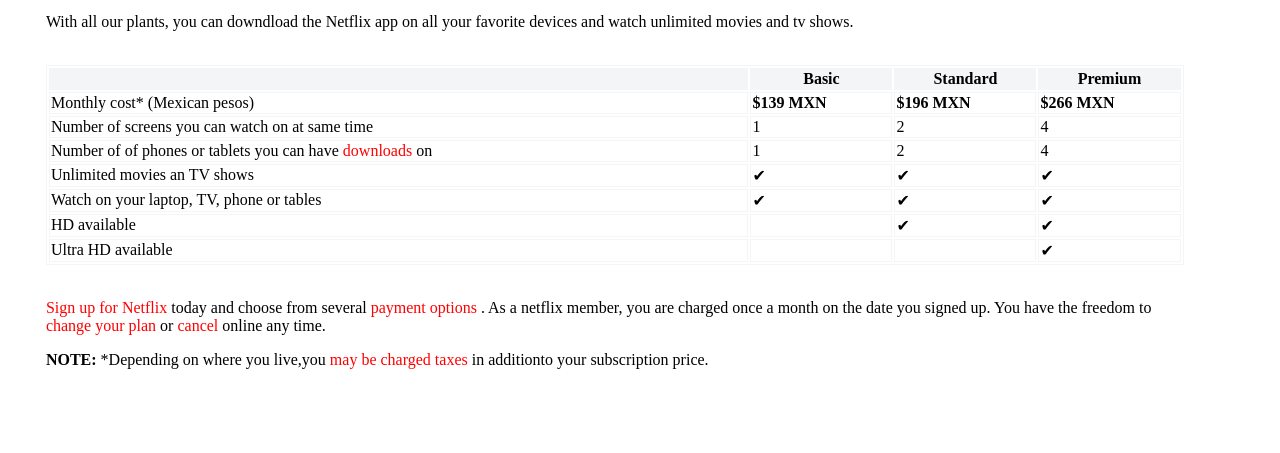
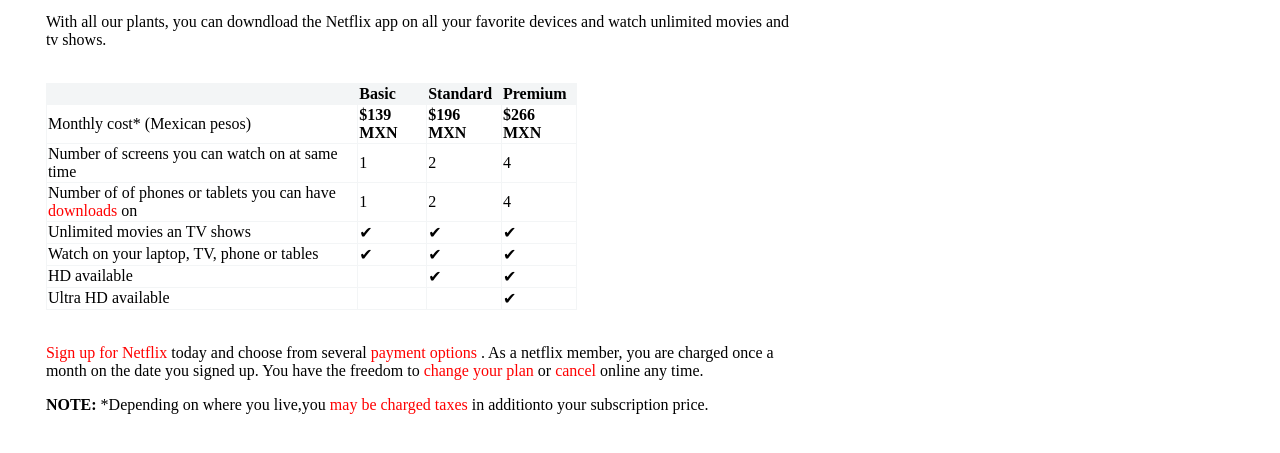
Before and after one commit to Xcaaz/practicasMaquetacion, a plain HTML site: page planesyPrecio/planes.html in a window 1280 px wide. Shown: the part 165-618 px from the top of the page. Drawn offline with Linux system fonts and the light colour scheme.

Commit message:
Practica tabla

```diff
--- a/planesyPrecio/planes.html
+++ b/planesyPrecio/planes.html
@@ -5,7 +5,7 @@
     <meta http-equiv="X-UA-Compatible" content="IE=edge">
     <meta name="viewport" content="width=+, initial-scale=1.0">
     <link rel="StyleSheet" href="styles.css" type="text/css">
-    <title>Document</title>
+    <title>Demo Netflix</title>
 </head>
 <body>
 <main>
@@ -25,9 +25,9 @@
     <thead class="titulo">
       <tr>
           <th></th>
-          <th>Basic</th>
-          <th>Standard</th>
-          <th>Premium</th>
+          <th class="in">Basic</th>
+          <th class="in">Standard</th>
+          <th class="in">Premium</th>
       </tr>
     </thead>
     <tbody>
@@ -44,7 +44,7 @@
             <td>4</td>
          </tr>
          <tr>
-            <td>Number of of phones or tablets you can have <font color="red">downloads</font> on</td>
+            <td>Number of of phones or tablets you can have <span>downloads</span> on</td>
             <td>1</td>
             <td>2</td>
             <td>4</td>
@@ -77,12 +77,12 @@
 </table>
 <br>
 <p>
-   <font color="red">Sign up for Netflix</font> today and choose from several <font color="red">payment options </font>. As
-   a netflix member, you are charged once a month on the date you signed up. You have the freedom to  <font color="red">change your plan</font>
-   or  <font color="red"> cancel </font> online any time.
+   <span>Sign up for Netflix</span>  today and choose from several <span>payment options </span>. As
+   a netflix member, you are charged once a month on the date you signed up. You have the freedom to  <span>change your plan</span>
+   or  <span> cancel </span> online any time.
 </p>
 
-<p><strong>NOTE:</strong> *Depending on where you live,you <font color="red">may be charged taxes </font> in additionto your subscription price.   </p>
+<p><strong>NOTE:</strong> *Depending on where you live,you <span>may be charged taxes </span> in additionto your subscription price.   </p>
 </main>
 </body>
 </html>
--- a/planesyPrecio/styles.css
+++ b/planesyPrecio/styles.css
@@ -1,18 +1,31 @@
 main{
-    width: 90%;
+    width: 60%;
     clear: both;
     padding: 3%;
+    margin-right:auto;
+}
+
+span{
+    color: red;
 }
 
 #info{
-    width: 100%;
+    width: 70%;
     border: 1px solid #f3f5f6;
+    border-collapse: collapse;
+
 }
 
 .titulo{
     background-color: #f3f5f6    ;
+
+}
+
+.in{
+    text-align:left;
 }
 
 th ,td {
     border: 1px solid #f3f5f6;
+    height: 100%;
 }
```
